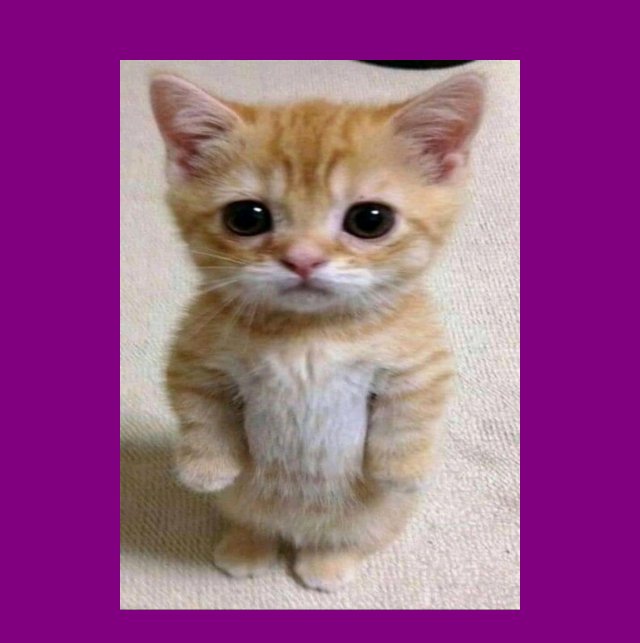
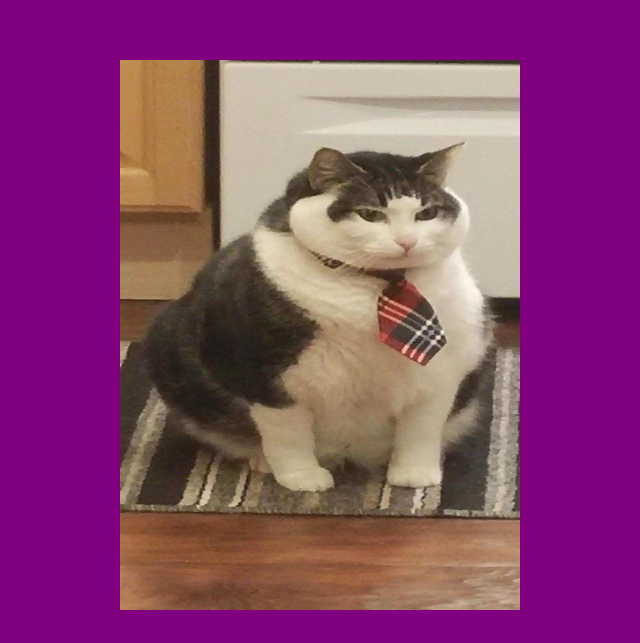
Before and after one commit to KevinLafertte/Aliseenn, a plain HTML site: page pages/ali2.html in a window 1280 px wide. Shown: the top 643 px of the page, without its empty margins (320-960 px from the left). Drawn offline with Linux system fonts and the light colour scheme.

Commit message:
Update ali2.html

```diff
--- a/pages/ali2.html
+++ b/pages/ali2.html
@@ -9,7 +9,7 @@
   <body>
     <div class="poster">
       <a class="foto" href="./ali3.html"
-        ><img src="../assets/img/gato4.jpg" width="400" height="550px" alt=""
+        ><img src="../assets/img/gato2.jpg" width="400" height="550px" alt=""
       /></a>
       <h1>M haces click por útlima vez u.u?</h1>
     </div>
```
